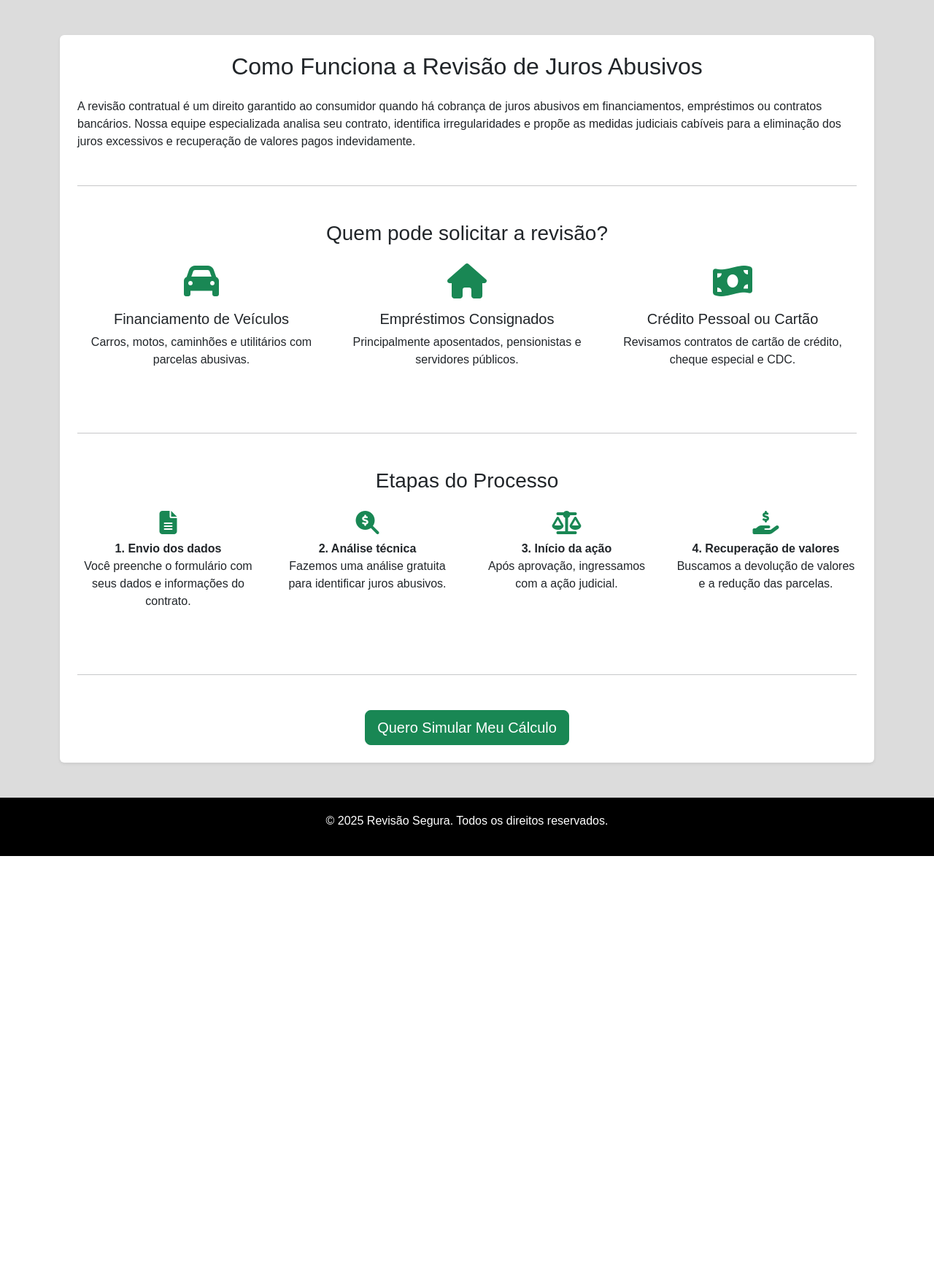
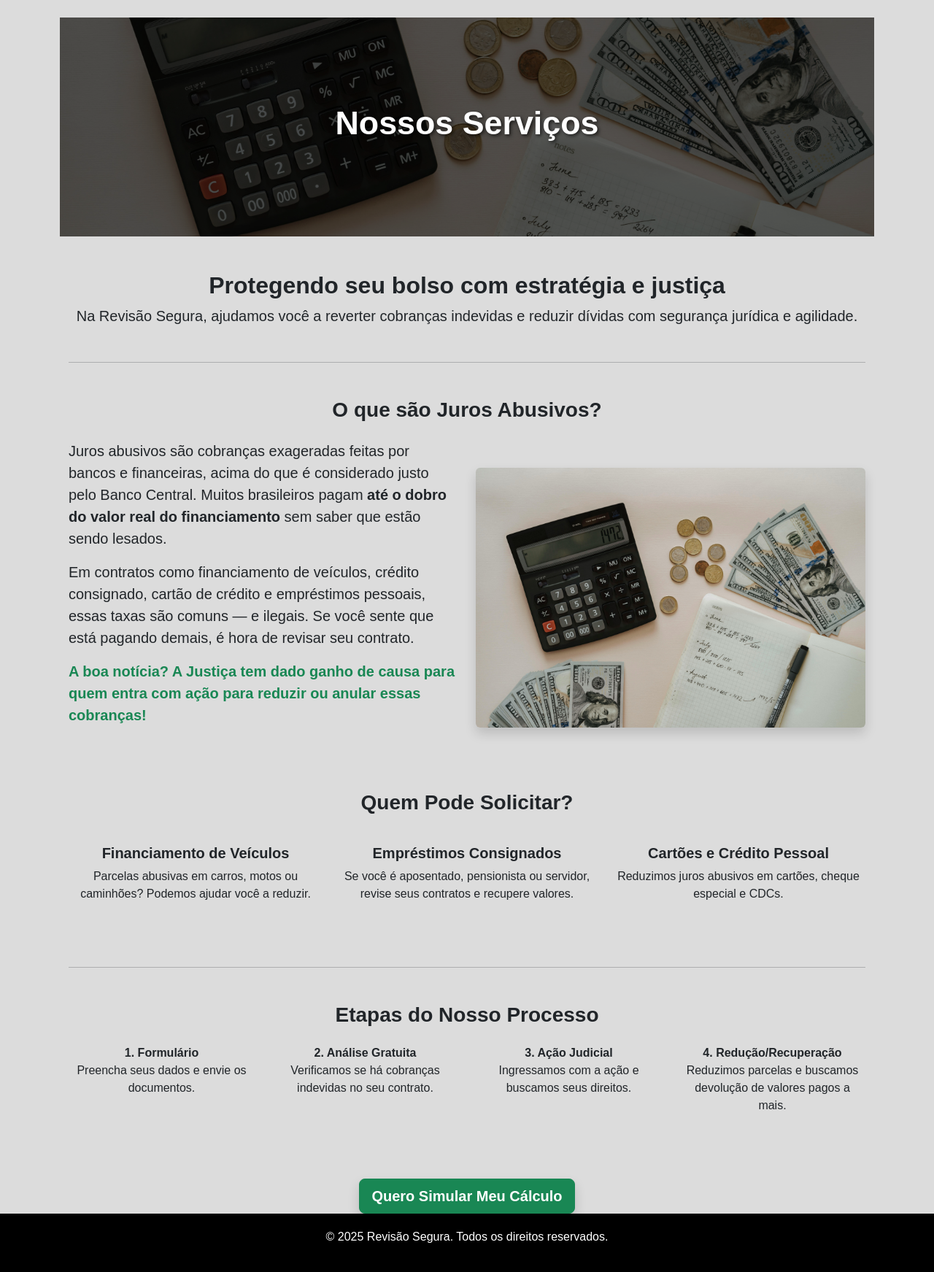
Before and after one commit to revisaosegura/siterevisaosegura, a Django app: page /servicos/ in a window 1280 px wide. Shown: the part 80-1823 px from the top of the page at 73% size. Before the commit the page ends 1253 px from the top, so only its background shows below. Run offline with Django 5.2, Linux system fonts and the light colour scheme.

Commit message:
🚀 Atualizações gerais no projeto revisao_segura

```diff
--- a/templates/base.html
+++ b/templates/base.html
@@ -136,22 +136,29 @@
     </div>
 
     <div class="features">
-        <h2>Nossos Diferenciais</h2>
-        <div class="row mt-4">
-            <div class="col-md-4 col-12 mb-3">
-                <img src="/static/images/icon1.jpg" alt="Especialistas" class="img-fluid rounded">
-                <h5>Time Especializado</h5>
-                <p>Advogados altamente capacitados para revisar contratos bancários.</p>
-            </div>
-            <div class="col-md-4 col-12 mb-3">
-                <img src="/static/images/icon2.jpg" alt="Atendimento" class="img-fluid rounded">
-                <h5>Atendimento Personalizado</h5>
-                <p>Oferecemos suporte completo para cada caso.</p>
-            </div>
-            <div class="col-md-4 col-12 mb-3">
-                <img src="/static/images/icon3.jpg" alt="Resultados" class="img-fluid rounded">
-                <h5>Resultados Comprovados</h5>
-                <p>Já recuperamos milhões para nossos clientes.</p>
+<h2>Por que Escolher a Revisão Segura?</h2>
+<div class="row mt-4">
+    <div class="col-md-4 col-12 mb-4">
+        <img src="/static/images/icon1.jpg" alt="Especialistas" class="img-fluid rounded">
+        <h5 class="mt-3 fw-bold">Especialistas em Juros Abusivos</h5>
+        <p>Atuamos exclusivamente com revisão de contratos financeiros. Temos conhecimento técnico e jurídico para garantir justiça ao seu bolso.</p>
+    </div>
+    <div class="col-md-4 col-12 mb-4">
+        <img src="/static/images/icon2.jpg" alt="Agilidade" class="img-fluid rounded">
+        <h5 class="mt-3 fw-bold">Atendimento Ágil e 100% Online</h5>
+        <p>Você resolve tudo direto do seu celular. Analisamos sua situação e apresentamos soluções de forma simples e rápida.</p>
+    </div>
+    <div class="col-md-4 col-12 mb-4">
+        <img src="/static/images/icon3.jpg" alt="Resultados" class="img-fluid rounded">
+        <h5 class="mt-3 fw-bold">Resultados Comprovados</h5>
+        <p>Mais de R$ 10 milhões recuperados para nossos clientes. Redução de parcelas, cancelamento de dívidas e devolução de valores pagos a mais.</p>
+    </div>
+</div>
+
+<div class="mt-5 text-center">
+    <h4 class="fw-bold">Recupere o que é seu por direito.</h4>
+    <p class="lead">Faça uma simulação gratuita e descubra quanto você pode economizar ou receber de volta.</p>
+    <a href="/calculo/" class="btn btn-success btn-lg fw-bold shadow mt-2">Solicitar Cálculo</a>
             </div>
         </div>
     </div>
--- a/templates/contato.html
+++ b/templates/contato.html
@@ -30,7 +30,7 @@
         <div class="col-md-5">
             <div class="bg-light p-4 rounded shadow">
                 <h4 class="text-dark fw-bold">Informações de Contato</h4>
-                <p><i class="fas fa-envelope text-success"></i> <strong>Email:</strong> suporte@revisaosegura.com.br</p>
+                <p><i class="fas fa-envelope text-success"></i> <strong>Email:</strong> contato@revisaosegura.com.br</p>
                 <p><i class="fas fa-phone text-success"></i> <strong>Telefone:</strong> (11) 91471-9390</p>
                 <p>Nosso atendimento funciona de segunda a sexta, das 08h às 18h.</p>
                 <img src="/static/images/contact.jpg" alt="Contato" class="img-fluid rounded mt-3">
--- a/templates/servicos.html
+++ b/templates/servicos.html
@@ -3,60 +3,95 @@
 {% block title %}Serviços | Revisão Segura{% endblock %}
 
 {% block content %}
-<div class="container mt-5 mb-5 bg-white p-4 rounded shadow-sm">
 
-    <h2 class="text-center mb-4">Como Funciona a Revisão de Juros Abusivos</h2>
+<!-- Banner Hero -->
+<div class="hero bg-dark text-white text-center py-5" style="background: url('/static/images/revisao.jpg') center/cover no-repeat; height: 300px; display: flex; align-items: center; justify-content: center;">
+    <h1 class="fw-bold text-shadow">Nossos Serviços</h1>
+</div>
 
-    <p>A revisão contratual é um direito garantido ao consumidor quando há cobrança de juros abusivos em financiamentos, empréstimos ou contratos bancários. Nossa equipe especializada analisa seu contrato, identifica irregularidades e propõe as medidas judiciais cabíveis para a eliminação dos juros excessivos e recuperação de valores pagos indevidamente.</p>
+<div class="container mt-5">
 
-    <hr class="my-5">
+    <!-- Introdução -->
+    <div class="text-center mb-5">
+        <h2 class="fw-bold">Protegendo seu bolso com estratégia e justiça</h2>
+        <p class="lead">Na <strong>Revisão Segura</strong>, ajudamos você a reverter cobranças indevidas e reduzir dívidas com segurança jurídica e agilidade.</p>
+    </div>
 
-    <h3 class="text-center mb-4">Quem pode solicitar a revisão?</h3>
+<!-- Seção: Entenda os Juros Abusivos -->
+<hr class="my-5">
+<div class="text-center">
+    <h3 class="fw-bold mb-4">O que são Juros Abusivos?</h3>
+</div>
+<div class="row align-items-center mb-5">
+    <div class="col-md-6 mb-4">
+        <p class="fs-5">
+            Juros abusivos são cobranças exageradas feitas por bancos e financeiras, acima do que é considerado justo pelo Banco Central. Muitos brasileiros pagam <strong>até o dobro do valor real do financiamento</strong> sem saber que estão sendo lesados.
+        </p>
+        <p class="fs-5">
+            Em contratos como financiamento de veículos, crédito consignado, cartão de crédito e empréstimos pessoais, essas taxas são comuns — e ilegais. Se você sente que está pagando demais, é hora de revisar seu contrato.
+        </p>
+        <p class="fs-5 fw-bold text-success">
+            A boa notícia? A Justiça tem dado ganho de causa para quem entra com ação para reduzir ou anular essas cobranças!
+        </p>
+    </div>
+    <div class="col-md-6">
+        <img src="/static/images/revisao.jpg" class="img-fluid rounded shadow" alt="Juros Abusivos">
+    </div>
+</div>
+
+    <!-- Quem Pode Solicitar -->
+    <div class="text-center">
+        <h3 class="fw-bold mb-4">Quem Pode Solicitar?</h3>
+    </div>
     <div class="row text-center">
         <div class="col-md-4 mb-4">
-            <i class="fas fa-car fa-3x text-success mb-3"></i>
-            <h5>Financiamento de Veículos</h5>
-            <p>Carros, motos, caminhões e utilitários com parcelas abusivas.</p>
+            <i class="bi bi-truck-front-fill text-success" style="font-size: 3rem;"></i>
+            <h5 class="fw-bold mt-3">Financiamento de Veículos</h5>
+            <p>Parcelas abusivas em carros, motos ou caminhões? Podemos ajudar você a reduzir.</p>
         </div>
         <div class="col-md-4 mb-4">
-            <i class="fas fa-home fa-3x text-success mb-3"></i>
-            <h5>Empréstimos Consignados</h5>
-            <p>Principalmente aposentados, pensionistas e servidores públicos.</p>
+            <i class="bi bi-person-bounding-box text-success" style="font-size: 3rem;"></i>
+            <h5 class="fw-bold mt-3">Empréstimos Consignados</h5>
+            <p>Se você é aposentado, pensionista ou servidor, revise seus contratos e recupere valores.</p>
         </div>
         <div class="col-md-4 mb-4">
-            <i class="fas fa-money-bill-wave fa-3x text-success mb-3"></i>
-            <h5>Crédito Pessoal ou Cartão</h5>
-            <p>Revisamos contratos de cartão de crédito, cheque especial e CDC.</p>
+            <i class="bi bi-credit-card-2-front-fill text-success" style="font-size: 3rem;"></i>
+            <h5 class="fw-bold mt-3">Cartões e Crédito Pessoal</h5>
+            <p>Reduzimos juros abusivos em cartões, cheque especial e CDCs.</p>
         </div>
     </div>
 
+    <!-- Etapas -->
     <hr class="my-5">
-
-    <h3 class="text-center mb-4">Etapas do Processo</h3>
+    <div class="text-center">
+        <h3 class="fw-bold mb-4">Etapas do Nosso Processo</h3>
+    </div>
     <div class="row text-center">
         <div class="col-md-3 col-6 mb-4">
-            <i class="fas fa-file-alt fa-2x text-success mb-2"></i>
-            <p><strong>1. Envio dos dados</strong><br>Você preenche o formulário com seus dados e informações do contrato.</p>
+            <i class="bi bi-ui-checks text-success" style="font-size: 2rem;"></i>
+            <p><strong>1. Formulário</strong><br>Preencha seus dados e envie os documentos.</p>
         </div>
         <div class="col-md-3 col-6 mb-4">
-            <i class="fas fa-search-dollar fa-2x text-success mb-2"></i>
-            <p><strong>2. Análise técnica</strong><br>Fazemos uma análise gratuita para identificar juros abusivos.</p>
+            <i class="bi bi-search text-success" style="font-size: 2rem;"></i>
+            <p><strong>2. Análise Gratuita</strong><br>Verificamos se há cobranças indevidas no seu contrato.</p>
         </div>
         <div class="col-md-3 col-6 mb-4">
-            <i class="fas fa-balance-scale fa-2x text-success mb-2"></i>
-            <p><strong>3. Início da ação</strong><br>Após aprovação, ingressamos com a ação judicial.</p>
+            <i class="bi bi-file-earmark-text text-success" style="font-size: 2rem;"></i>
+            <p><strong>3. Ação Judicial</strong><br>Ingressamos com a ação e buscamos seus direitos.</p>
         </div>
         <div class="col-md-3 col-6 mb-4">
-            <i class="fas fa-hand-holding-usd fa-2x text-success mb-2"></i>
-            <p><strong>4. Recuperação de valores</strong><br>Buscamos a devolução de valores e a redução das parcelas.</p>
+            <i class="bi bi-cash-stack text-success" style="font-size: 2rem;"></i>
+            <p><strong>4. Redução/Recuperação</strong><br>Reduzimos parcelas e buscamos devolução de valores pagos a mais.</p>
         </div>
     </div>
 
-    <hr class="my-5">
-
-    <div class="text-center">
-        <a href="/calculo/" class="btn btn-success btn-lg">Quero Simular Meu Cálculo</a>
+    <!-- Chamada para Ação -->
+    <div class="text-center mt-5">
+        <a href="/calculo/" class="btn btn-success btn-lg fw-bold shadow">
+            <i class="bi bi-calculator"></i> Quero Simular Meu Cálculo
+        </a>
     </div>
 
 </div>
+
 {% endblock %}
```
Also changed, not shown: templates/calculo.html (+52 -24 lines), static/images/calculo.jpg (added), static/images/revisao.jpg (added), 2 other files.
